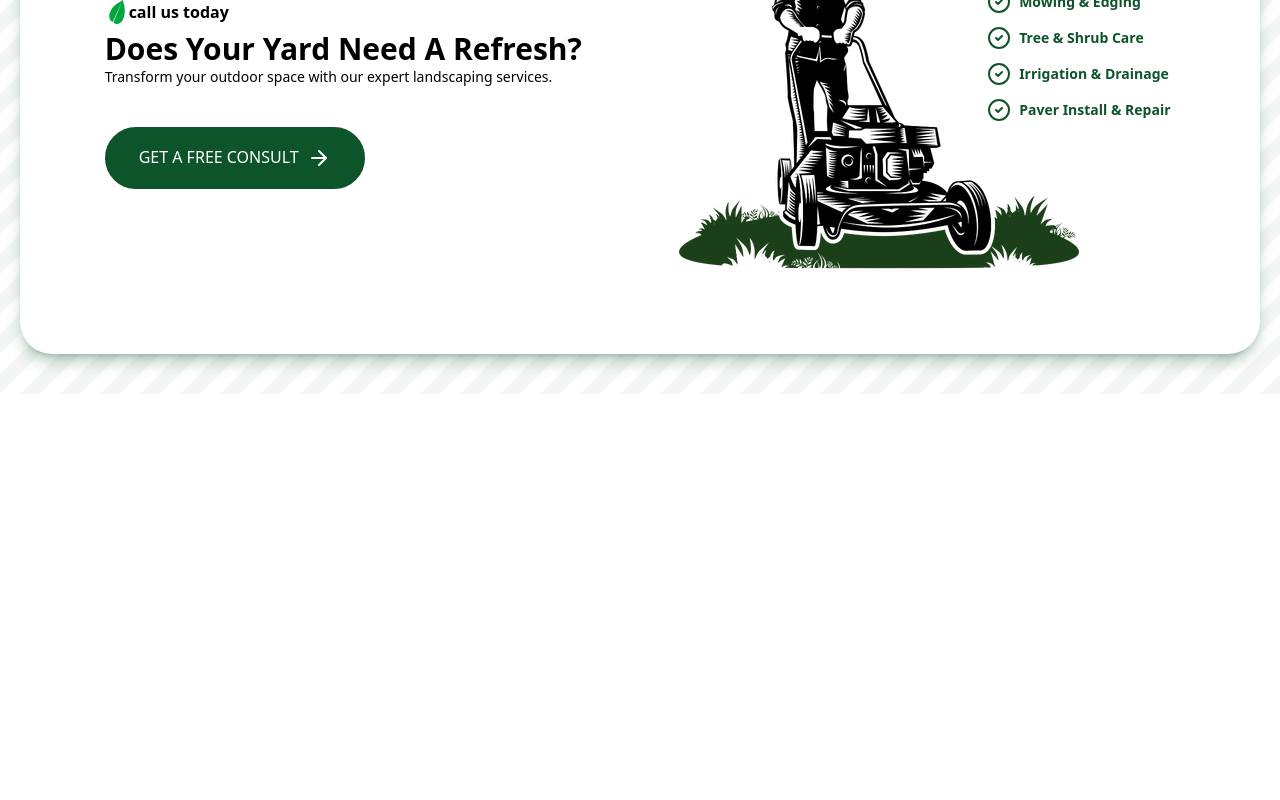
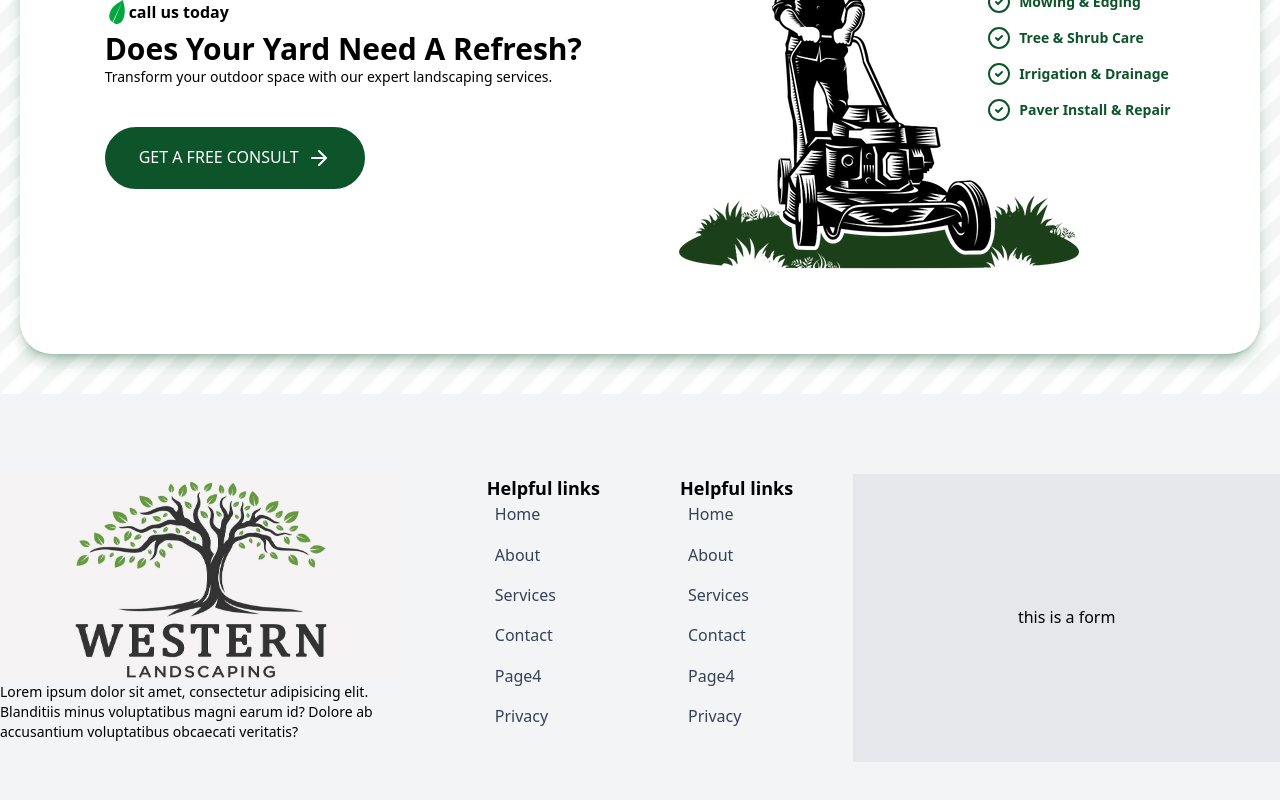
Before and after one commit to britt-young/standard-1, a React (Vite) app: page / in a window 1280 px wide. Shown: the part 3460-4260 px from the top of the page. Before the commit the page ends 3854 px from the top, so only its background shows below. Built offline with nearby package versions, Linux system fonts and the light colour scheme.

Commit message:
footer component + icons

```diff
--- /dev/null
+++ b/src/Components/Footer.jsx
@@ -0,0 +1,94 @@
+import logo from "../assets/imgs/nav-logo.jpg";
+import { Link } from "react-router-dom";
+import { IoMdArrowDropright } from "react-icons/io";
+
+const pages = [
+  { title: "Home", path: "/" },
+  { title: "About", path: "/about" },
+  { title: "Services", path: "/services" },
+  { title: "Contact", path: "/contact" },
+  { title: "Page4", path: "/page-4" },
+  { title: "Privacy", path: "/privacy" },
+];
+
+const Footer = () => {
+  return (
+    <div className="w-full h-full bg-gray-100">
+      <div className="flex flex-col lg:flex-row max-w-7xl mx-auto py-20 px-5 lg:px-0">
+        <div className="flex flex-col w-1/3">
+          <img
+            src={logo}
+            alt="business logo"
+            className="lg:h-52 flex-initial w-100"
+          />
+          <p className="text-left">
+            Lorem ipsum dolor sit amet, consectetur adipisicing elit. Blanditiis
+            minus voluptatibus magni earum id? Dolore ab accusantium
+            voluptatibus obcaecati veritatis?
+          </p>
+        </div>
+        {/* link side */}
+        <div className="w-1/3 flex flex-row items-start justify-center gap-20">
+          <div className="flex flex-col">
+            <h5>Helpful links</h5>
+            <ul className="space-y-2">
+              {pages.map(({ title, path }) => (
+                <li key={title}>
+                  <Link
+                    to={path}
+                    className="-ml-4 group inline-flex items-center gap-0 text-gray-700 transition-all duration-300 hover:text-gray-900"
+                  >
+                    {/* Arrow */}
+                    <span
+                      className="opacity-0 -translate-x-1 transition-all duration-300 group-hover:opacity-100 group-hover:translate-x-2"
+                      aria-hidden
+                    >
+                      <IoMdArrowDropright style={{color: "#14B004"}} size={24} />
+                    </span>
+
+                    {/* Text */}
+                    <span className="transition-transform duration-300 group-hover:translate-x-2">
+                      {title}
+                    </span>
+                  </Link>
+                </li>
+              ))}
+            </ul>
+          </div>
+          <div className="flex flex-col">
+            <h5>Helpful links</h5>
+            <ul className="space-y-2">
+              {pages.map(({ title, path }) => (
+                <li key={title}>
+                  <Link
+                    to={path}
+                    className="-ml-4 group inline-flex items-center gap-0 text-gray-700 transition-all duration-300 hover:text-gray-900"
+                  >
+                    {/* Arrow */}
+                    <span
+                      className="opacity-0 -translate-x-1 transition-all duration-300 group-hover:opacity-100 group-hover:translate-x-2"
+                      aria-hidden
+                    >
+                      <IoMdArrowDropright style={{color: "#14B004"}} size={24} />
+                    </span>
+
+                    {/* Text */}
+                    <span className="transition-transform duration-300 group-hover:translate-x-2">
+                      {title}
+                    </span>
+                  </Link>
+                </li>
+              ))}
+            </ul>
+          </div>
+        </div>
+        {/* form */}
+        <div className="h-72 w-1/3 bg-gray-200 flex items-center justify-center mx-auto my-auto">
+          this is a form
+        </div>
+      </div>
+    </div>
+  );
+};
+
+export default Footer;
--- a/src/layout/RootLayout.jsx
+++ b/src/layout/RootLayout.jsx
@@ -4,6 +4,7 @@ import { Helmet } from "@dr.pogodin/react-helmet";
 
 import Navbar from "../Components/NavBar";
 import ScrollToTop from "../Components/ScrollToTop";
+import Footer from "../Components/Footer";
 
 // ---- SEO CONFIG --------------------------------------------------
 const SEO_CONFIG = {
@@ -72,7 +73,7 @@ const RootLayout = () => {
         <Outlet />
       </main>
 
-      {/* Footer goes here */}
+      <Footer />
     </div>
   );
 };
```
